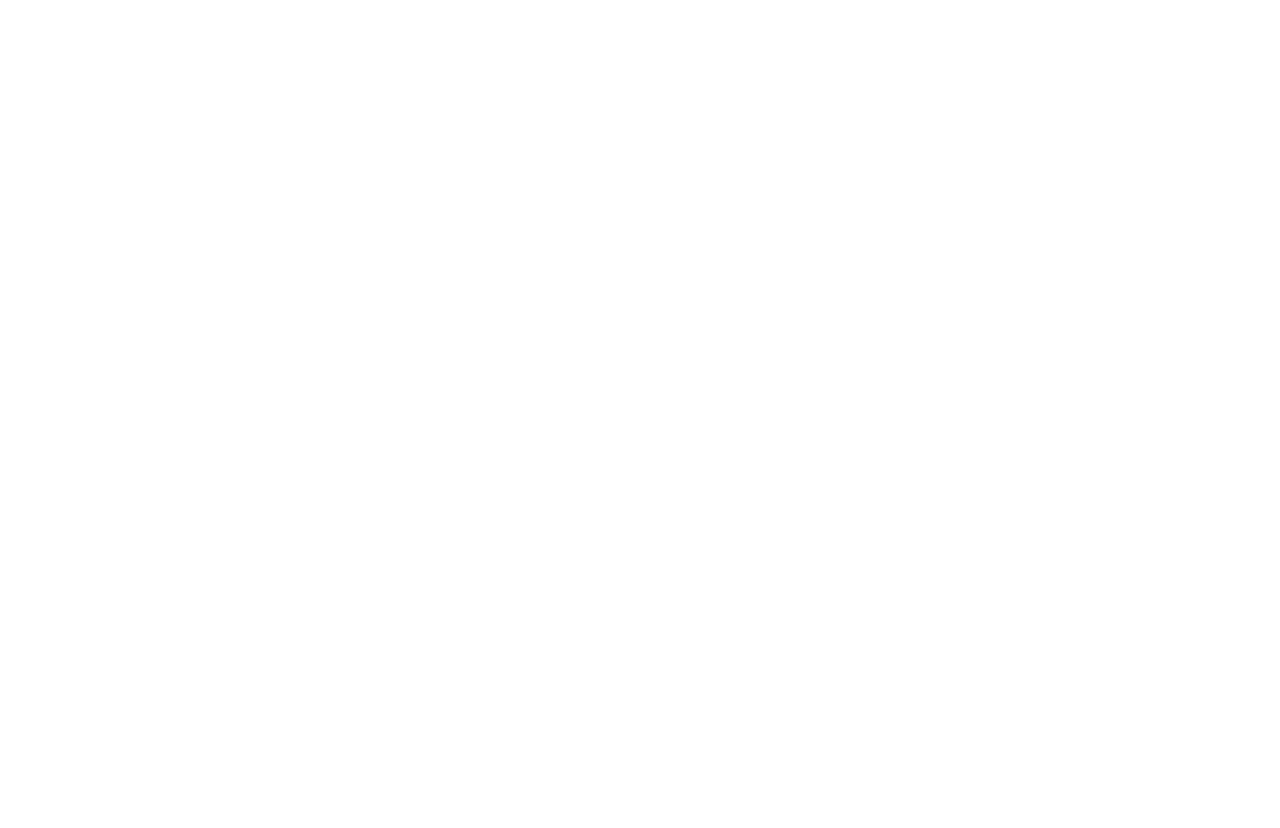
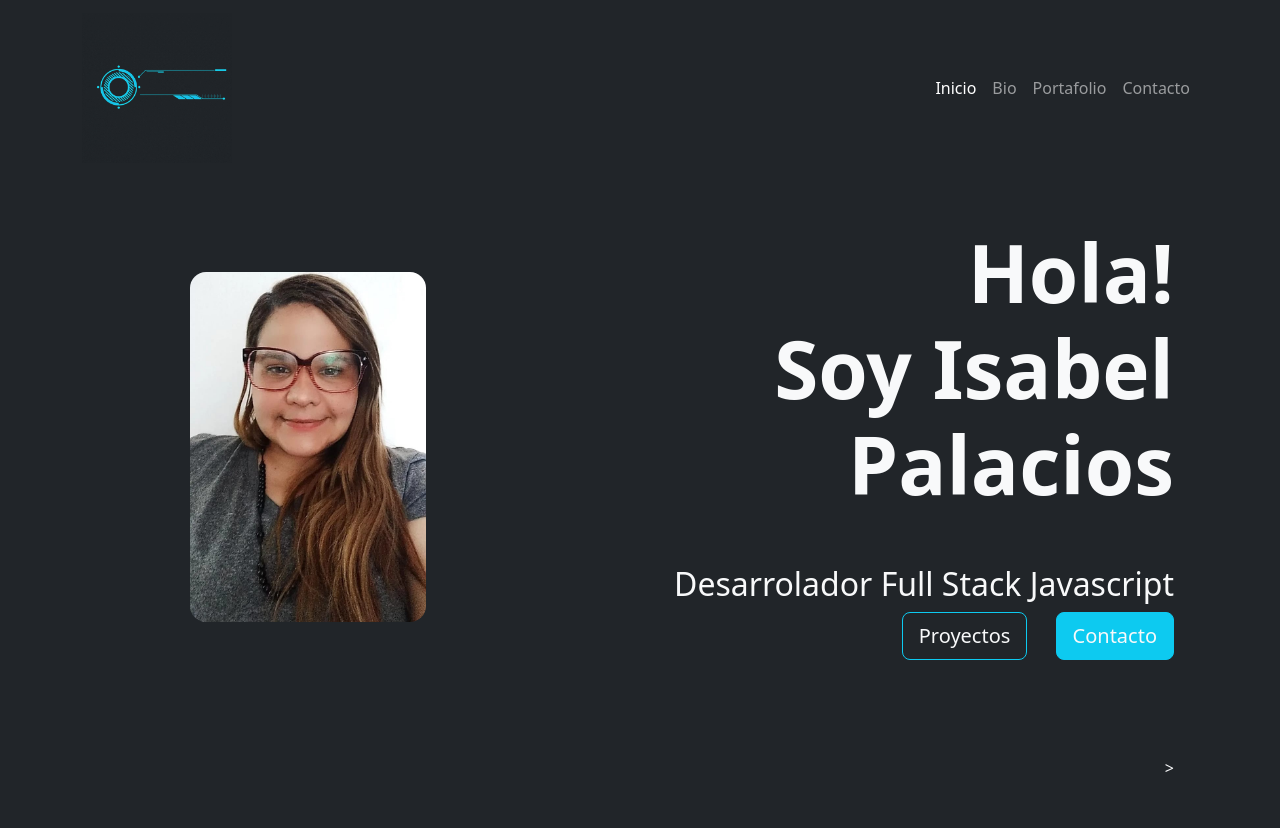
Before and after one commit to zuki2610/isabelpalacios.github.io, a plain HTML site: page index.html in a window 1280 px wide. Before the commit the page ends 800 px from the top, so only its background shows below. Drawn offline with nearby package versions, Linux system fonts and the light colour scheme.

Commit message:
creacion del nav bar y hero section

```diff
--- a/assets/css/style.css
+++ b/assets/css/style.css
@@ -0,0 +1,7 @@
+* {
+    background-color: #212529;
+}
+.hero  {
+    margin-top: 6vh;
+    margin-left: -26vw;
+}
--- a/index.html
+++ b/index.html
@@ -1,16 +1,76 @@
 <!DOCTYPE html>
 <html lang="en">
+
 <head>
     <meta charset="UTF-8">
     <meta http-equiv="X-UA-Compatible" content="IE=edge">
     <meta name="viewport" content="width=device-width, initial-scale=1.0">
     <title>Portafolio Isabel Palacios</title>
+    <link rel="stylesheet" href="/assets/css/style.css">
+    <script src="https://kit.fontawesome.com/7862911cd4.js" crossorigin="anonymous"></script>
+    <link href="https://cdn.jsdelivr.net/npm/bootstrap@5.2.1/dist/css/bootstrap.min.css" rel="stylesheet"
+        integrity="sha384-iYQeCzEYFbKjA/T2uDLTpkwGzCiq6soy8tYaI1GyVh/UjpbCx/TYkiZhlZB6+fzT" crossorigin="anonymous">
 </head>
+
 <body>
-    <header></header>
-    <section></section>
+    <header>
+        <nav class="navbar navbar-expand-lg bg-dark navbar-dark">
+            <div class="container">
+                <a class="navbar-brand" href="#">
+                    <img src="/assets/img/logo.gif" alt="Isabel Palacios" class="logo" height="150px">
+                </a>
+                <button class="navbar-toggler" type="button" data-bs-toggle="collapse" data-bs-target="#navbarNav"
+                    aria-controls="navbarNav" aria-expanded="false" aria-label="Toggle navigation">
+                    <span class="navbar-toggler-icon"></span>
+                </button>
+                <div class="collapse navbar-collapse" id="navbarNav">
+                    <ul class="navbar-nav ms-auto">
+                        <li class="nav-item">
+                            <a class="nav-link active" aria-current="page" href="#">Inicio</a>
+                        </li>
+                        <li class="nav-item">
+                            <a class="nav-link" href="#">Bio</a>
+                        </li>
+                        <li class="nav-item">
+                            <a class="nav-link" href="#">Portafolio</a>
+                        </li>
+                        <li class="nav-item">
+                            <a class="nav-link" href="#">Contacto</a>
+                        </li>
+                    </ul>
+                </div>
+            </div>
+        </nav>
+    </header>
+    <section id="Hero-Section" class="bg-dark text-light text-end py-5 mt-0 pe-5">
+        <div class="container">
+            <div class="ms-auto col-12 col-md-7">
+                <div class="d-flex">
+                    <div class="flex-shrink-0 hero">
+                        <img src="/assets/img/foto.jpeg" class="rounded-4" alt="Isabel" height="350px">
+                    </div>
+                    <div class="flex-grow-1 ms-3">
+                        <h1 id="titulo" class="display-1 fw-bold my-5 mt-0">
+                            Hola! <br> Soy Isabel Palacios
+                        </h1>
+                        <p id="parrafo" class="fs-2 mb-1">
+                            Desarrolador Full Stack Javascript
+                        </p>
+                        <div class="mb-5 pb-5">
+                            <button class="btn btn-lg btn-outline-info text-light me-4">Proyectos</button>
+                            <button class="btn btn-lg btn-info text-light">Contacto</button>
+                        </div>
+                    </div>
+                </div>>
+            </div>
+        </div>
+    </section>
     <section></section>
     <section></section>
     <footer></footer>
+    <script src="https://cdn.jsdelivr.net/npm/bootstrap@5.2.1/dist/js/bootstrap.bundle.min.js"
+        integrity="sha384-u1OknCvxWvY5kfmNBILK2hRnQC3Pr17a+RTT6rIHI7NnikvbZlHgTPOOmMi466C8"
+        crossorigin="anonymous"></script>
 </body>
+
 </html>
```
Also changed, not shown: assets/img/foto.jpeg (added), assets/img/logo.gif (added), 1 other file.
